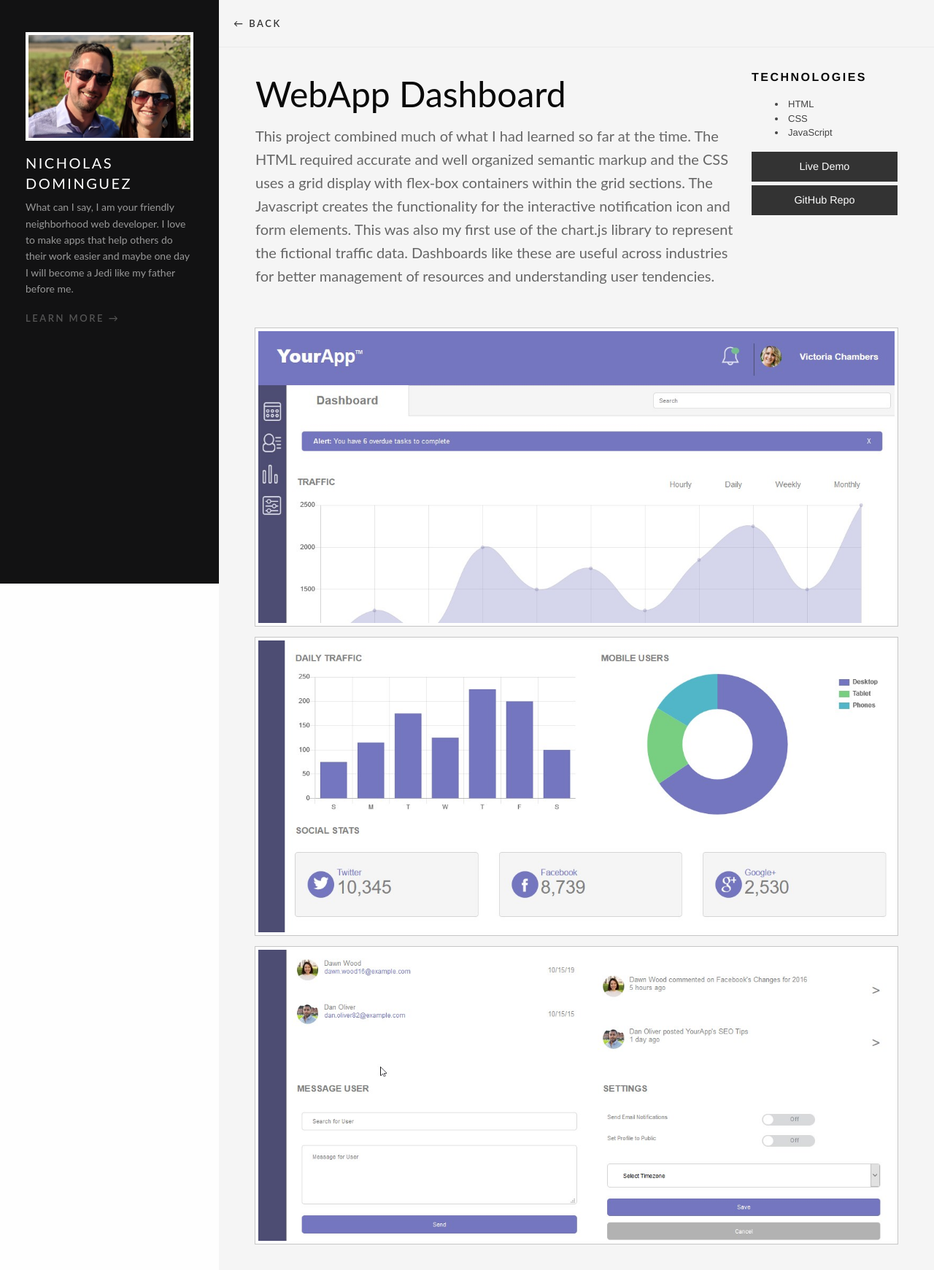
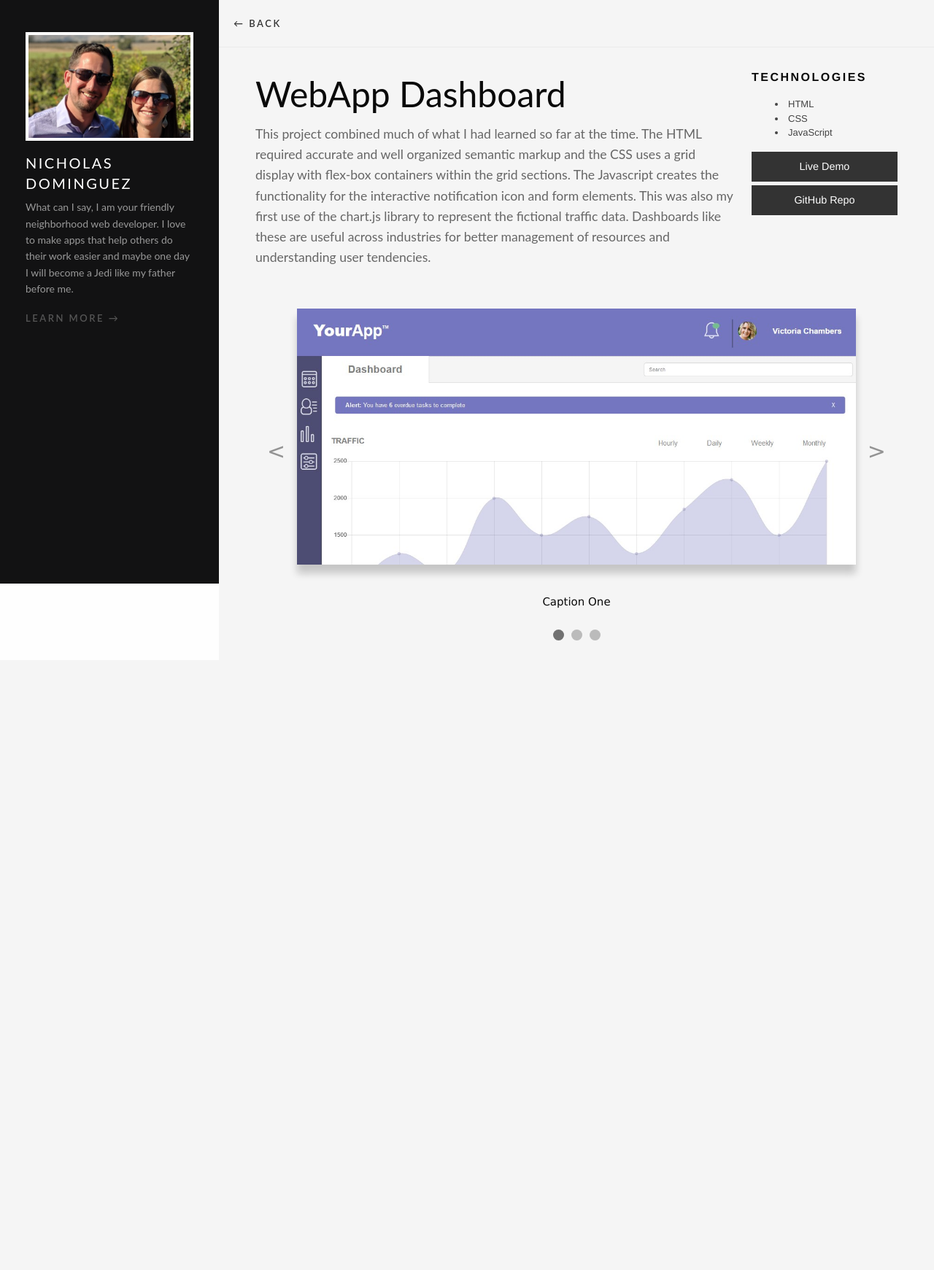
Before and after one commit to NicDominguez/NicDominguez.github.io, a Node server app: page /project/2 in a window 1280 px wide. Shown: the whole page at 73% size. After the commit the page ends 878 px from the top, so only its background shows below. Run offline with Node 20, Linux system fonts and the light colour scheme; some libraries are stand-ins or nearby versions.

Commit message:
adds slideshow to project view

```diff
--- a/public/css/style.css
+++ b/public/css/style.css
@@ -46,14 +46,14 @@ a:hover{
   color: #111;
 }
 
-.image{
+.project-image{
   display: inline-block;
   max-width: 100%;
-  margin-bottom: 1rem;
-  border: solid 4px #fefefe;
+  margin-bottom: 2rem;
   border-radius: 0;
-  box-shadow: 0 0 0 1px rgba(10, 10, 10, 0.2);
+  box-shadow: 0px 12px 10px rgba(10, 10, 10, 0.2);
   line-height: 0;
+  position: relative;
 }
 
 .portfolio-me{
@@ -103,14 +103,16 @@ a:hover{
 }
 
 .portfolio-intro p{
-  border-bottom: 1px solid #eaeaea;
+  border-bottom: 3px solid #eaeaea;
   padding-bottom: 40px;
+    font-size: 110%;
 }
 
 .portfolio-index{
   margin: 0;
   padding: 40px 50px 20px 50px;
-  background-image: url("../images/background_wood.jpg")
+  background-image: url("../images/background_wood.jpg");
+  background-size: cover;
 }
 
   .portfolio-index .thumbnail{
@@ -248,3 +250,100 @@ a:hover{
                         right center,
                         left  bottom;
 }
+
+/* SLIDESHOW STYLES */
+
+* {box-sizing: border-box}
+.mySlides {display: none}
+img {vertical-align: middle;}
+
+/* Slideshow container */
+.slideshow-container {
+  position: relative;
+  display: flex;
+  justify-content: center;
+  align-content: center;
+  align-items: center;
+  max-width: 1000px;
+  margin: auto;
+}
+
+/* Next & previous buttons */
+.prev, .next {
+  font-family: 'ZCOOL QingKe HuangYou', cursive;
+  cursor: pointer;
+  top: 50%;
+  width: auto;
+  padding: 16px;
+  margin-top: -22px;
+  color: rgba(0,0,0,0.4);
+  font-size: 30px;
+  transition: 0.6s ease;
+  border-radius: 0 3px 3px 0;
+  user-select: none;
+}
+/* Position the "next button" to the right */
+.next {
+  right: 0;
+  border-radius: 3px 0 0 3px;
+}
+
+/* On hover, add a black background color with a little bit see-through */
+.prev:hover, .next:hover {
+  color: rgba(0,0,0,0.5);
+}
+
+/* Caption text */
+.text {
+  font-family: Verdana, sans-serif; margin:0
+  color: #2f2f2f;
+  font-size: 15px;
+  padding: 8px 12px 0px;
+  position: relative;
+  bottom: 0px;
+  width: 100%;
+  text-align: center;
+}/* Number text (1/3 etc) */
+.numbertext {
+  font-family: Verdana, sans-serif; margin:0;
+  color: #f2f2f2;
+  font-size: 12px;
+  padding: 8px 12px;
+  position: absolute;
+  top: 0;
+}
+
+/* The dots/bullets/indicators */
+.dot {
+  position: initial;
+  cursor: pointer;
+  height: 15px;
+  width: 15px;
+  margin: 0 5px;
+  background-color: #bbb;
+  display: inline-block;
+  border-radius: 50%;
+
+  transition: background-color 0.6s ease;
+}
+
+.active, .dot:hover {background-color: #717171;
+}
+
+/* Fading animation */
+.fade {
+  -webkit-animation-name: fade;
+  -webkit-animation-duration: 2.0s;
+  animation-name: fade;
+  animation-duration: .5s;
+}
+
+@-webkit-keyframes fade {
+  from {opacity: .6}
+  to {opacity: 1}
+}
+
+@keyframes fade {
+  from {opacity: .6}
+  to {opacity: 1}
+}
--- a/public/js/scripts.js
+++ b/public/js/scripts.js
@@ -1 +1,29 @@
 $(document).foundation()
+
+/* SLIDESHOW SCRIPT */
+
+var slideIndex = 1;
+showSlides(slideIndex);
+function plusSlides(n) {
+    showSlides(slideIndex += n);
+}
+
+function currentSlide(n) {
+    showSlides(slideIndex = n);
+}
+
+function showSlides(n) {
+    var i;
+    var slides = document.getElementsByClassName("mySlides");
+    var dots = document.getElementsByClassName("dot");
+    if (n > slides.length) { slideIndex = 1 }
+    if (n < 1) { slideIndex = slides.length }
+    for (i = 0; i < slides.length; i++) {
+        slides[i].style.display = "none";
+    }
+    for (i = 0; i < dots.length; i++) {
+        dots[i].className = dots[i].className.replace(" active", "");
+    }
+    slides[slideIndex - 1].style.display = "block";
+    dots[slideIndex - 1].className += " active";
+}
--- a/views/about.pug
+++ b/views/about.pug
@@ -30,6 +30,7 @@ block content
           li Node.js
           li JSON
           li Git
+          li React
         h6 Contact Info
 
         ul
--- a/views/project.pug
+++ b/views/project.pug
@@ -21,6 +21,23 @@ block content
         a.button.expanded(href= projects[req.params.id].live_link target='_blank') Live Demo
         a.button.expanded(href= projects[req.params.id].github_link target='_blank') GitHub Repo
 
-    img.image(src= projects[req.params.id].image_urls[1])
-    img.image(src= projects[req.params.id].image_urls[2])
-    img.image(src= projects[req.params.id].image_urls[3])
+    .slideshow-container
+      a.prev(onclick="plusSlides(-1)") &lt;
+      .mySlides.fade
+        .numbertext 1/ 3
+        img.project-image(src= projects[req.params.id].image_urls[1])
+        .text Caption One
+      .mySlides.fade
+        .numbertext 2/ 3
+        img.project-image(src= projects[req.params.id].image_urls[2])
+        .text Caption Two
+      .mySlides.fade
+        .numbertext 3/ 3
+        img.project-image(src= projects[req.params.id].image_urls[3])
+        .text Caption Three
+      a.next(onclick="plusSlides(1)") &gt;
+    br
+    div(style="text-align:center")
+      span.dot(onclick="currentSlide(1)")
+      span.dot(onclick="currentSlide(2)")
+      span.dot(onclick="currentSlide(3)")
```
